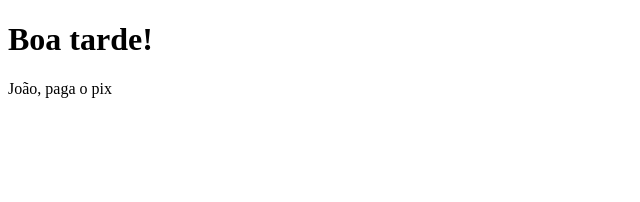
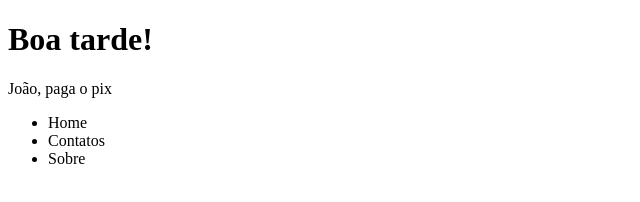
Before and after one commit to victorwellington02/github-t3-2.0, a plain HTML site: page index.html in a window 1280 px wide. Shown: the whole page, without its empty margins (0-640 px from the left). Drawn offline with Linux system fonts and the light colour scheme.

Commit message:
ul atualizada

```diff
--- a/index.html
+++ b/index.html
@@ -9,5 +9,11 @@
 <body>
   <h1>Boa tarde!</h1>
   <p>João, paga o pix</p>
+  <ul>
+    <li>Home</li>
+    <li>Contatos</li>
+    <li>Sobre</li>
+  </ul>
+
 </body>
 </html>
```
